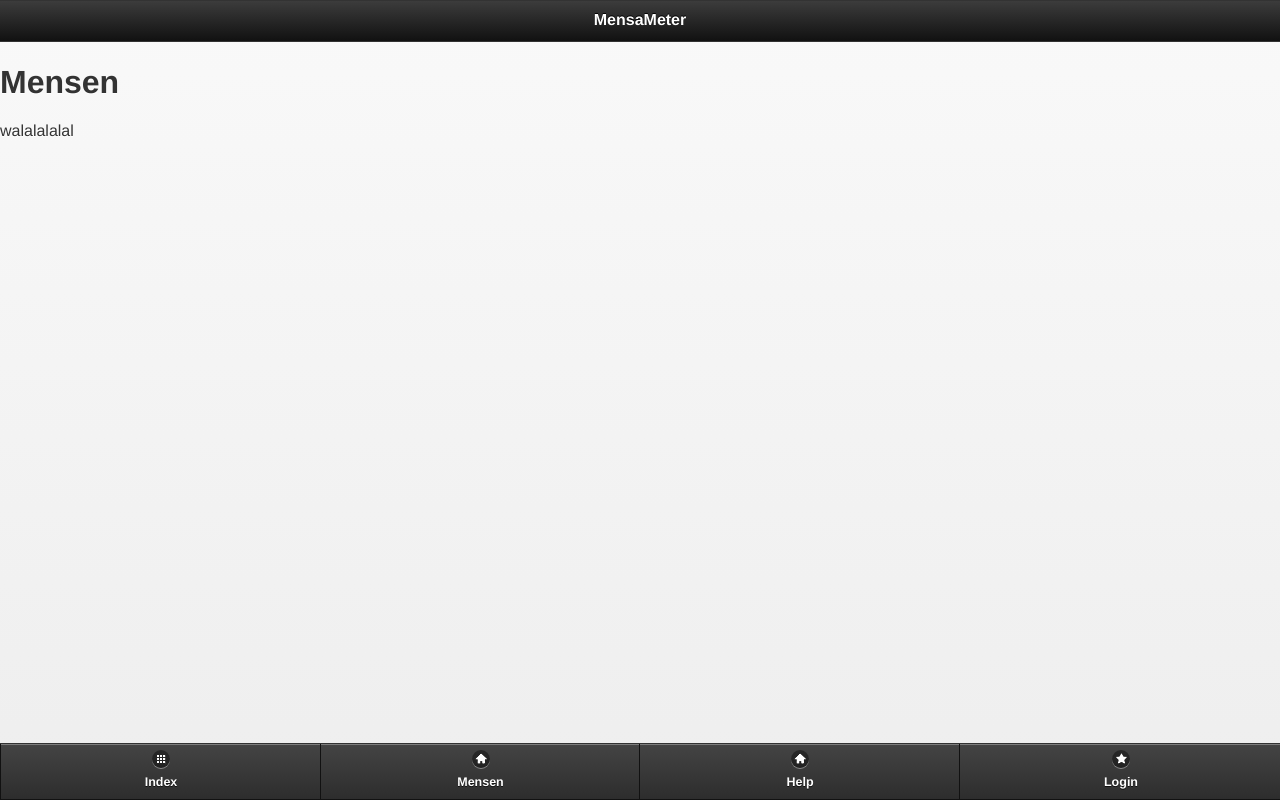
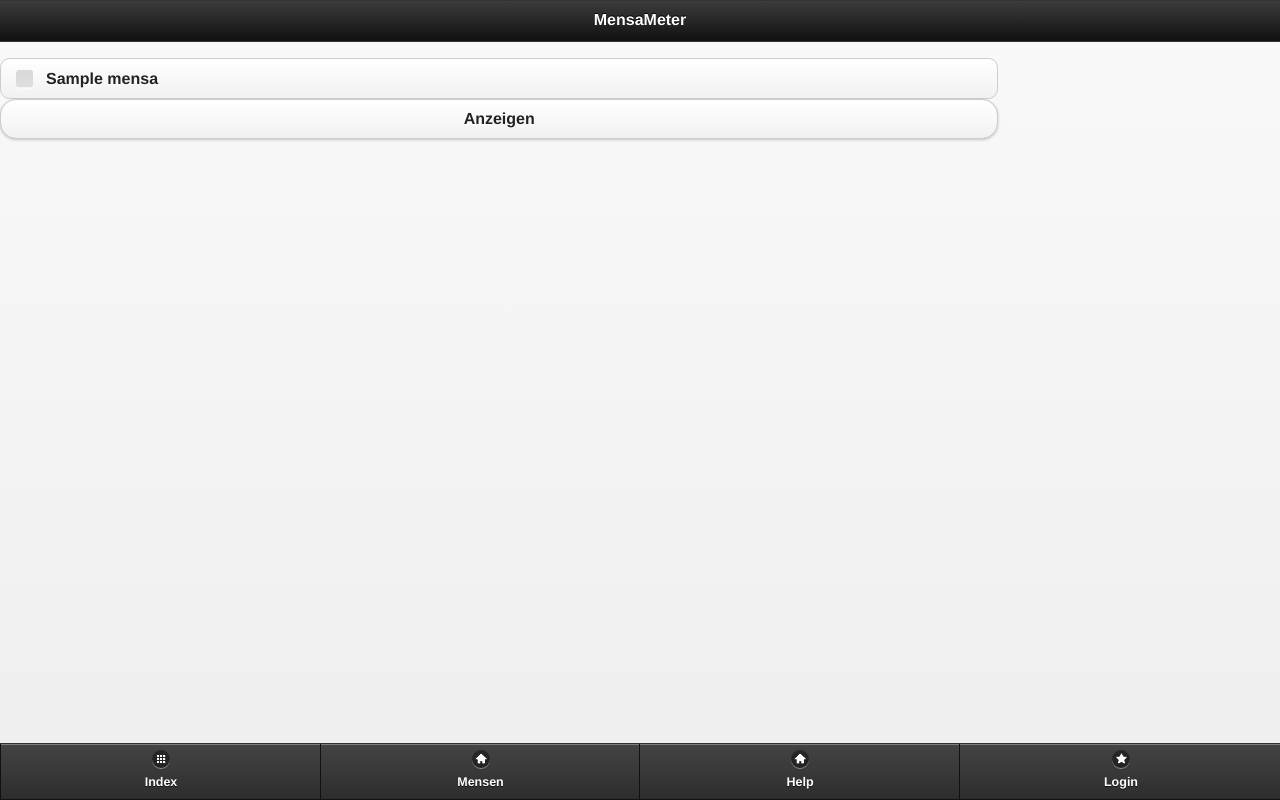
Before and after one commit to invad0r/MensaMeter, a PHP site: page /mensameter-webapp/mensa in a window 1280 px wide. Run offline with PHP 8.4, Linux system fonts and the light colour scheme; tables that the repository leaves empty or names only in its code hold one stand-in row (values such as "Sample post"); a stand-in replaces the project's code that opens the database connection; some libraries are stand-ins or nearby versions.

Commit message:
worked on listing location and food

```diff
--- a/controllers/mensa.php
+++ b/controllers/mensa.php
@@ -4,6 +4,7 @@ class Mensa extends Controller {
 
     function __construct() {
         parent::__construct();
+        $this->view->js = array("mensa/js/default.js"); //sets js-variable to the view
     }
 
     function index() {
@@ -11,4 +12,9 @@ class Mensa extends Controller {
         $this->view->mensenList = $this->model->mensenList();
         $this->view->render('mensa/index');
     }
+
+    public function essen(){
+        $this->view->essenList = $this->model->essenList();
+        $this->view->render('mensa/essen');
+    }
 }
--- a/models/mensa_model.php
+++ b/models/mensa_model.php
@@ -7,7 +7,22 @@ class Mensa_Model extends Model {
     }
 
     public function mensenList(){
-        return "walalalalal";
+
+        //return $this->parser->parseURL(MENSEN,'//div[contains(@class, text)]/p/a');
+        return $this->db->select('SELECT id, name FROM mensa');
+
     }
 
+    public function essenList(){
+        return $this->db->select('SELECT name FROM essen');
+
+    }
+
+//    public function addMensa($data){
+//        $this->db->insert('mensa', array(
+//            'name' => $data['name'],
+//            'bewertung' => $data['bewertung']
+//        ));
+//    }
+
 }
--- /dev/null
+++ b/views/mensa/essen.php
@@ -0,0 +1,6 @@
+<?php
+
+            foreach ($this->essenList as $key => $value) {
+                echo "<li>" . $value['name'] . "</li>";
+
+            }
--- a/views/mensa/index.php
+++ b/views/mensa/index.php
@@ -1,17 +1,27 @@
-<h1>Mensen</h1>
+<form id="myForm" action="<?php echo URL; ?>mensa/essen" method="post">
+    <div data-role="fieldcontain">
+        <fieldset data-role="controlgroup">
+            <?php
+            foreach ($this->mensenList as $key => $value) {
+                //echo "<li>" . $value['name'] . "</li>";
+
+                echo '<label for ="' . $value['name'] . '">' . $value['name'] . '</label>';
+                //Aus einem mir unerklärlichen Grund zerschießt $value['id'] für id jQuery Mobile ??
+                echo '<input type="checkbox" name="' . $value['name'] . '" value="yes" id="' . $value['name'] . '" > ';
+            }
+            ?>
+
+        </fieldset>
+
+
+        <input type="submit" value="Anzeigen" />
+
+    </div>
+</form>
 
 <?php
-//    foreach ($this->mensenList as $key => $value) {
-//        echo "<tr>";
-//        echo "<td>" . $value['id'] . "</td>";
-//        echo "<td>" . $value['login'] . "</td>";
-//        echo "<td>" . $value['role'] . "</td>";
-//        echo "<td>
-//                    <a href='". URL ."user/edit/".$value['id']."'>Edit</a>
-//                    <a href='". URL ."user/delete/" . $value['id'] . "'>Delete</a>
-//              </td>";
-//
-//        echo "</tr>";
-//    }
-print_r($this->mensenList);
-    ?>
+//foreach ($this->mensenList as $key => $value) {
+//    echo $value['id']." ".$value['name']."<br />";
+//}
+//print_r($this->mensenList);
+?>
--- /dev/null
+++ b/views/mensa/js/default.js
@@ -0,0 +1,25 @@
+/**
+ * Dynamically inserting attr
+ * http://stackoverflow.com/questions/10570679/jquery-dynamically-inserted-attr-not-working
+ *
+ */
+
+
+$(document).on('pagebeforecreate', function(){
+    $("#mensaList").attr("data-role","listview");
+});
+
+
+
+$(document).ready(function(){
+   // alert(1);
+
+//    < !-- Initialize from document ready event //-->
+//        $("header").attr("data-role", "header");
+//        $("section div:first").attr("data-role", "content");
+//        $("footer").attr("data-role", "footer");
+//
+//        data-role="listview"
+   // $("ul").attr("data-role","listview");
+
+});
```
